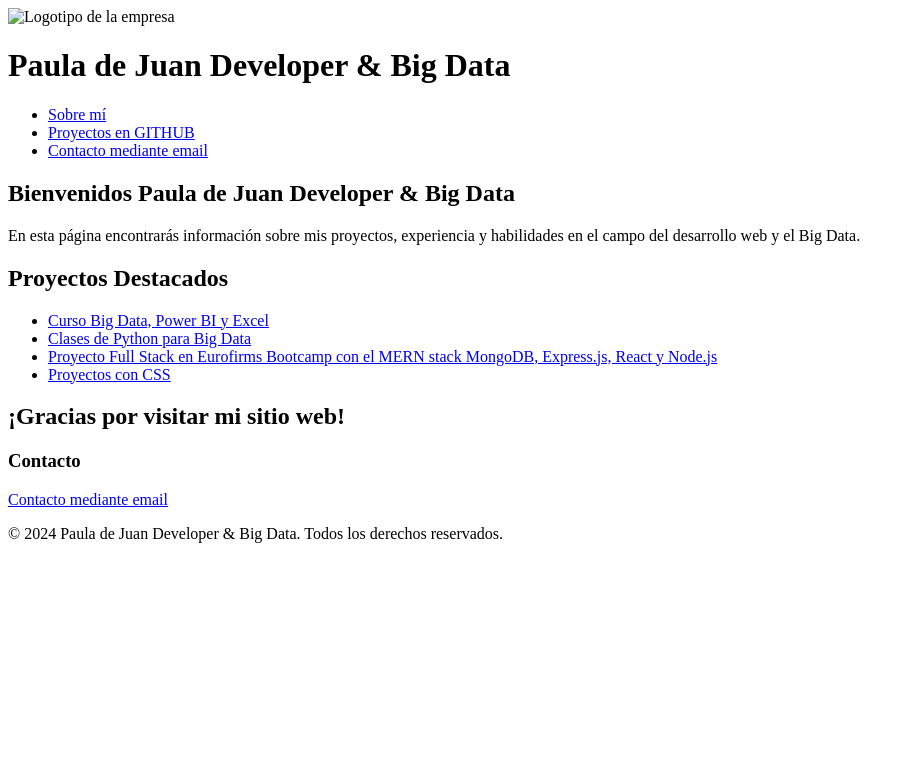
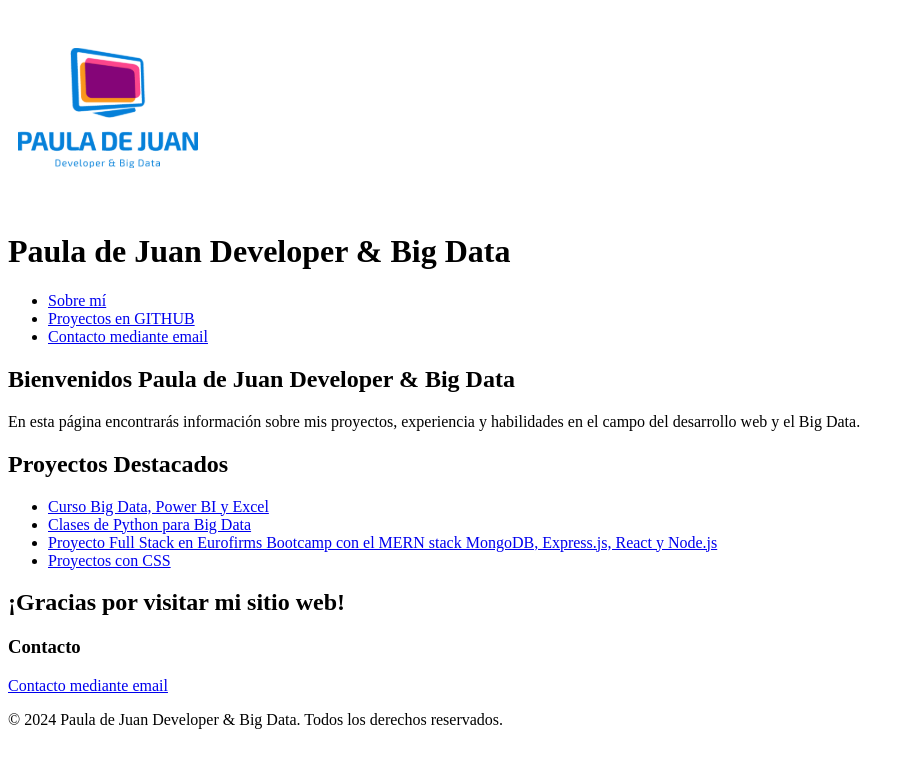
Before and after one commit to PAULADEJUANSEGURA/lenguajes_de_marcas_y_estilos, a plain HTML site: page 01_etiquetas_HTML5/index.html in a window 1280 px wide. Shown: the whole page, without its empty margins (0-915 px from the left). Drawn offline with Linux system fonts and the light colour scheme.

Commit message:
subo pequeño cambio en index.html ruta carpeta img a logotipo.png

```diff
--- a/01_etiquetas_HTML5/index.html
+++ b/01_etiquetas_HTML5/index.html
@@ -9,7 +9,7 @@
    <!-- Iniciamos web en HTML5: Esto es un comentario en HTML5 -->
     <header>
         <!-- Cabecera -->
-        <img src="logotipo.png" alt="Logotipo de la empresa">
+        <img src="img/logotipo.png" alt="Logotipo de la empresa">
         <h1>Paula de Juan Developer & Big Data</h1>
     </header>
     <nav>
```
